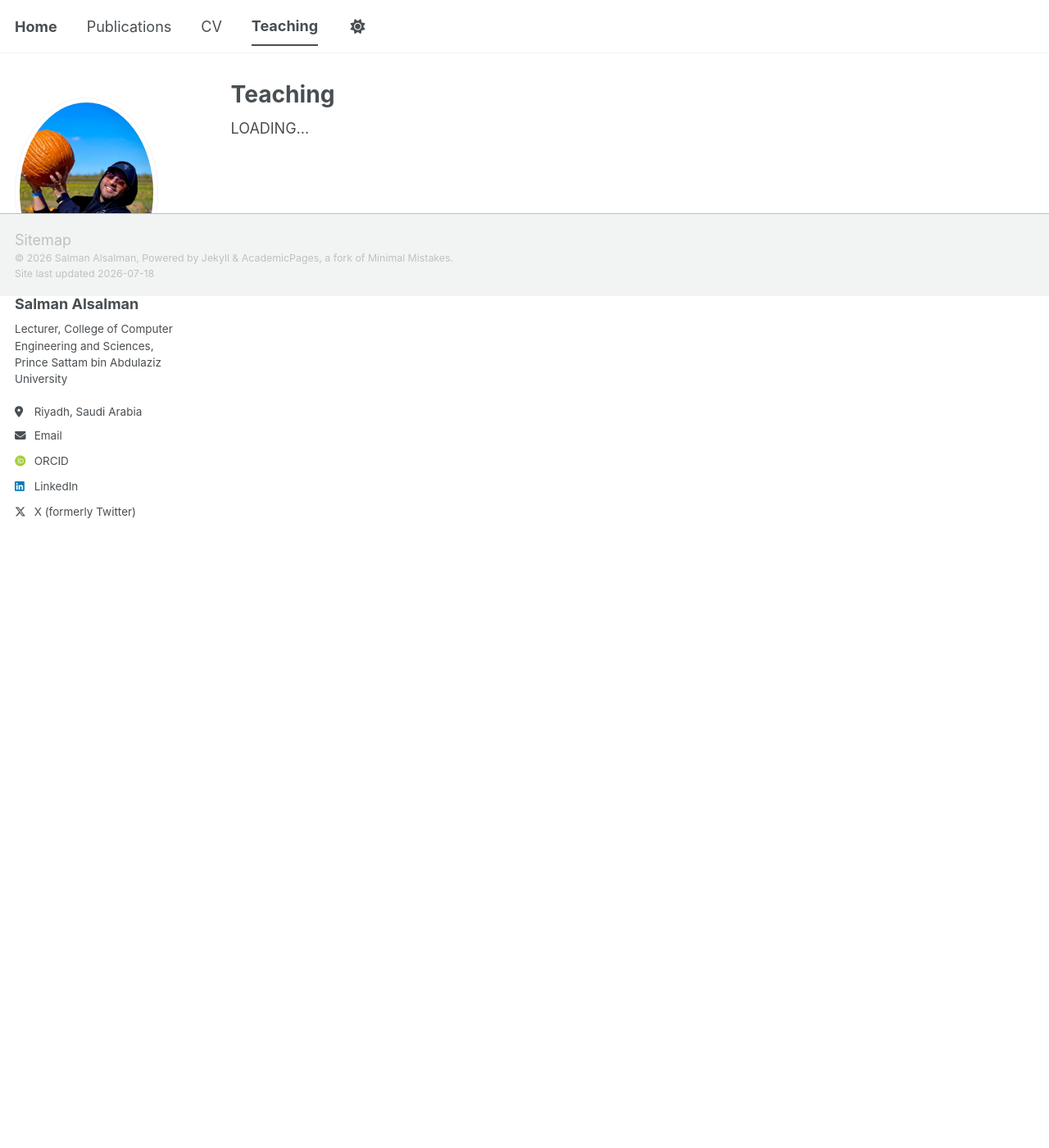
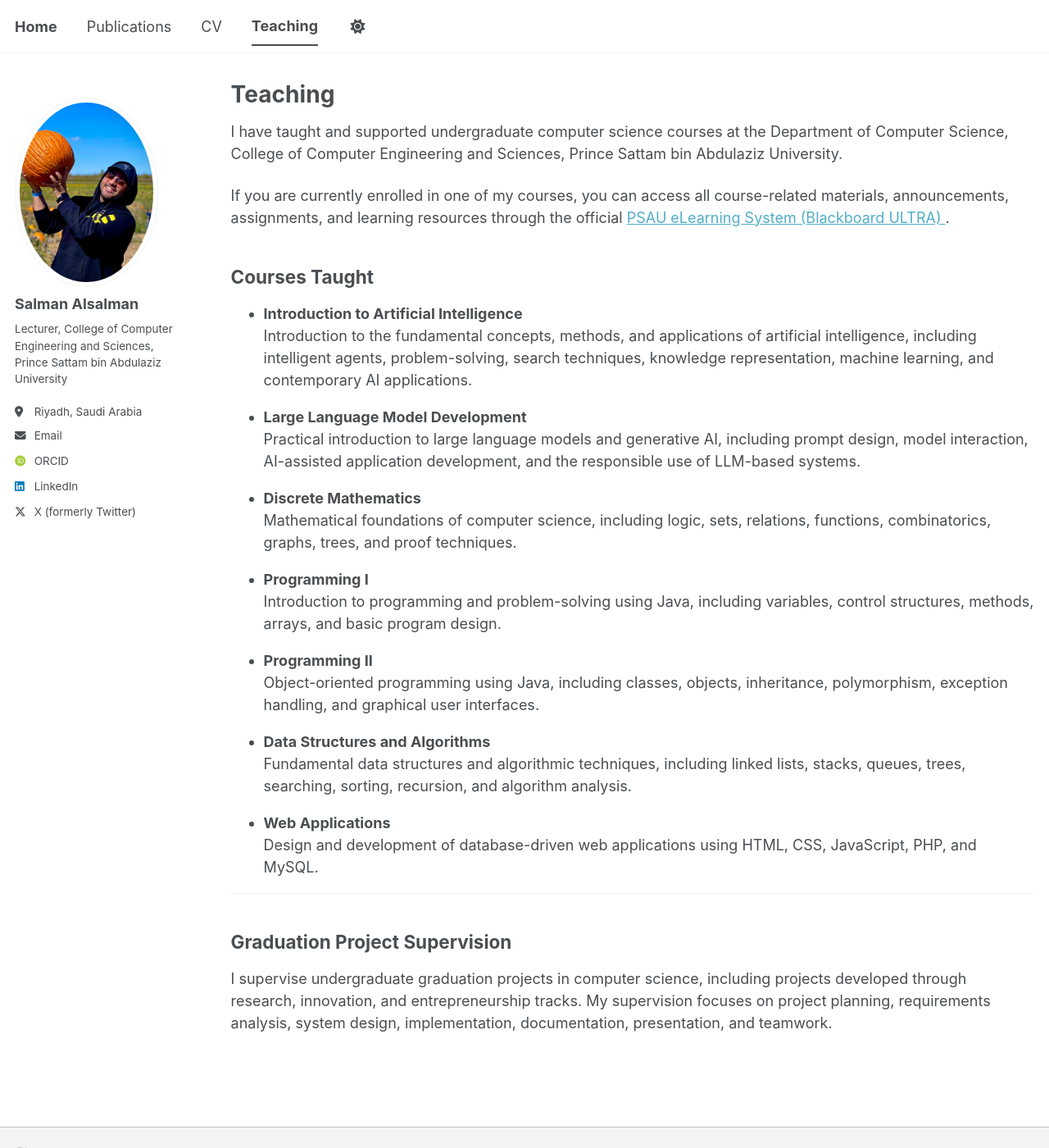
Before and after one commit to x1xSAS/x1xSAS.github.io, a Jekyll site: the page built from _pages/teaching.html, in a window 1280 px wide and 1400 px high. Shown: the whole window at 82% size. Built offline with Jekyll 4.4.1, drawn with Linux system fonts in a browser that asks for light colours; some web fonts are replaced; a script bundle is joined from its source files by our own code; library files that are not in the unit come from our copies.

Commit message:
Update teaching.html

```diff
--- a/_pages/teaching.html
+++ b/_pages/teaching.html
@@ -7,4 +7,81 @@ author_profile: true
 
 {% include base_path %}
 
-LOADING...
+<p>
+I have taught and supported undergraduate computer science courses at the
+Department of Computer Science, College of Computer Engineering and Sciences,
+Prince Sattam bin Abdulaziz University.
+</p>
+
+<p>
+If you are currently enrolled in one of my courses, you can access all
+course-related materials, announcements, assignments, and learning resources
+through the official
+<a href="https://elearning.psau.edu.sa/en"
+   target="_blank"
+   rel="noopener noreferrer">
+PSAU eLearning System (Blackboard ULTRA)
+</a>.
+</p>
+
+<h2>Courses Taught</h2>
+
+<ul>
+  <li style="margin-bottom: 1em;">
+    <strong>Introduction to Artificial Intelligence</strong><br>
+    Introduction to the fundamental concepts, methods, and applications of
+    artificial intelligence, including intelligent agents, problem-solving,
+    search techniques, knowledge representation, machine learning, and
+    contemporary AI applications.
+  </li>
+
+  <li style="margin-bottom: 1em;">
+    <strong>Large Language Model Development</strong><br>
+    Practical introduction to large language models and generative AI,
+    including prompt design, model interaction, AI-assisted application
+    development, and the responsible use of LLM-based systems.
+  </li>
+
+  <li style="margin-bottom: 1em;">
+    <strong>Discrete Mathematics</strong><br>
+    Mathematical foundations of computer science, including logic, sets,
+    relations, functions, combinatorics, graphs, trees, and proof techniques.
+  </li>
+
+  <li style="margin-bottom: 1em;">
+    <strong>Programming I</strong><br>
+    Introduction to programming and problem-solving using Java, including
+    variables, control structures, methods, arrays, and basic program design.
+  </li>
+
+  <li style="margin-bottom: 1em;">
+    <strong>Programming II</strong><br>
+    Object-oriented programming using Java, including classes, objects,
+    inheritance, polymorphism, exception handling, and graphical user
+    interfaces.
+  </li>
+
+  <li style="margin-bottom: 1em;">
+    <strong>Data Structures and Algorithms</strong><br>
+    Fundamental data structures and algorithmic techniques, including linked
+    lists, stacks, queues, trees, searching, sorting, recursion, and algorithm
+    analysis.
+  </li>
+
+  <li>
+    <strong>Web Applications</strong><br>
+    Design and development of database-driven web applications using HTML,
+    CSS, JavaScript, PHP, and MySQL.
+  </li>
+</ul>
+
+<hr>
+
+<h2>Graduation Project Supervision</h2>
+
+<p>
+I supervise undergraduate graduation projects in computer science, including
+projects developed through research, innovation, and entrepreneurship tracks.
+My supervision focuses on project planning, requirements analysis, system
+design, implementation, documentation, presentation, and teamwork.
+</p>
```
